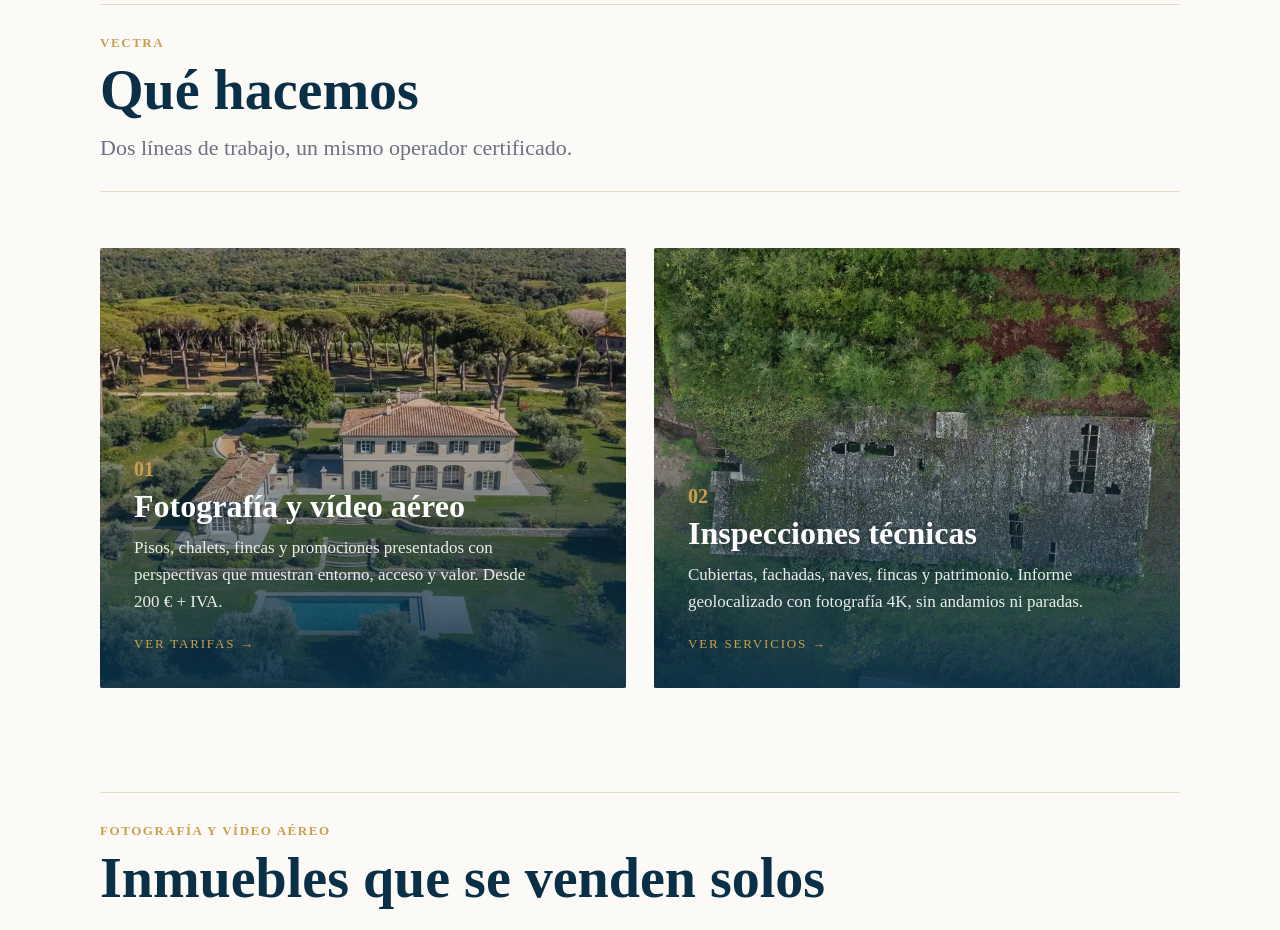
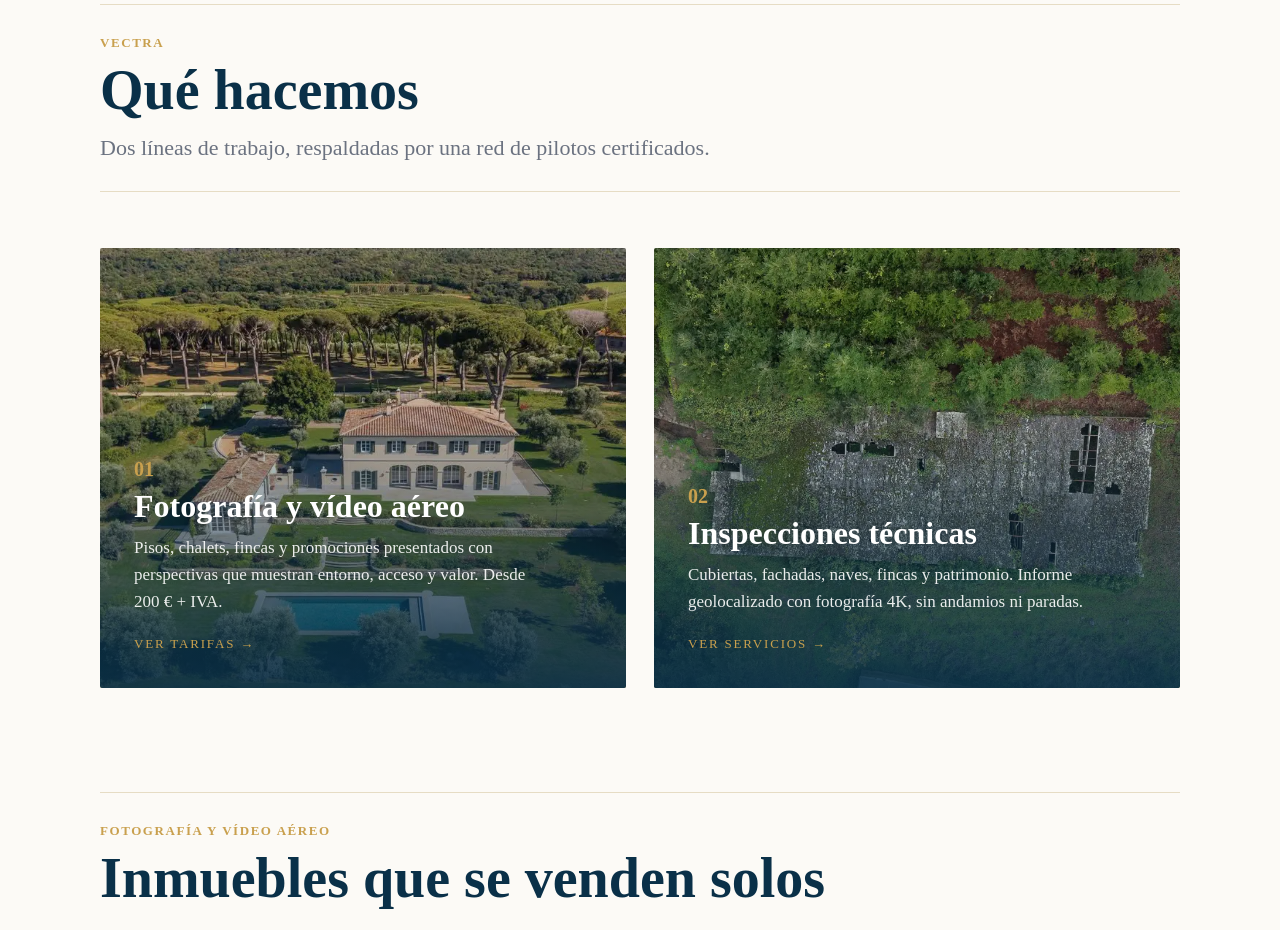
Before and after one commit to alcaidedev/vectra-web, a plain HTML site: page index.html in a window 1280 px wide. Shown: the part 880-1810 px from the top of the page. Drawn offline with Linux system fonts and the light colour scheme.

Commit message:
copy: subtítulo de 'Qué hacemos' con red de pilotos certificados

```diff
--- a/index.html
+++ b/index.html
@@ -76,7 +76,7 @@
       <div class="head reveal">
         <span class="eyebrow">VECTRA</span>
         <h2 class="h-title">Qué hacemos</h2>
-        <p class="h-sub">Dos líneas de trabajo, un mismo operador certificado.</p>
+        <p class="h-sub">Dos líneas de trabajo, respaldadas por una red de pilotos certificados.</p>
       </div>
       <div class="lines">
         <a href="servicios.html#imagen" class="line-card reveal">
```
